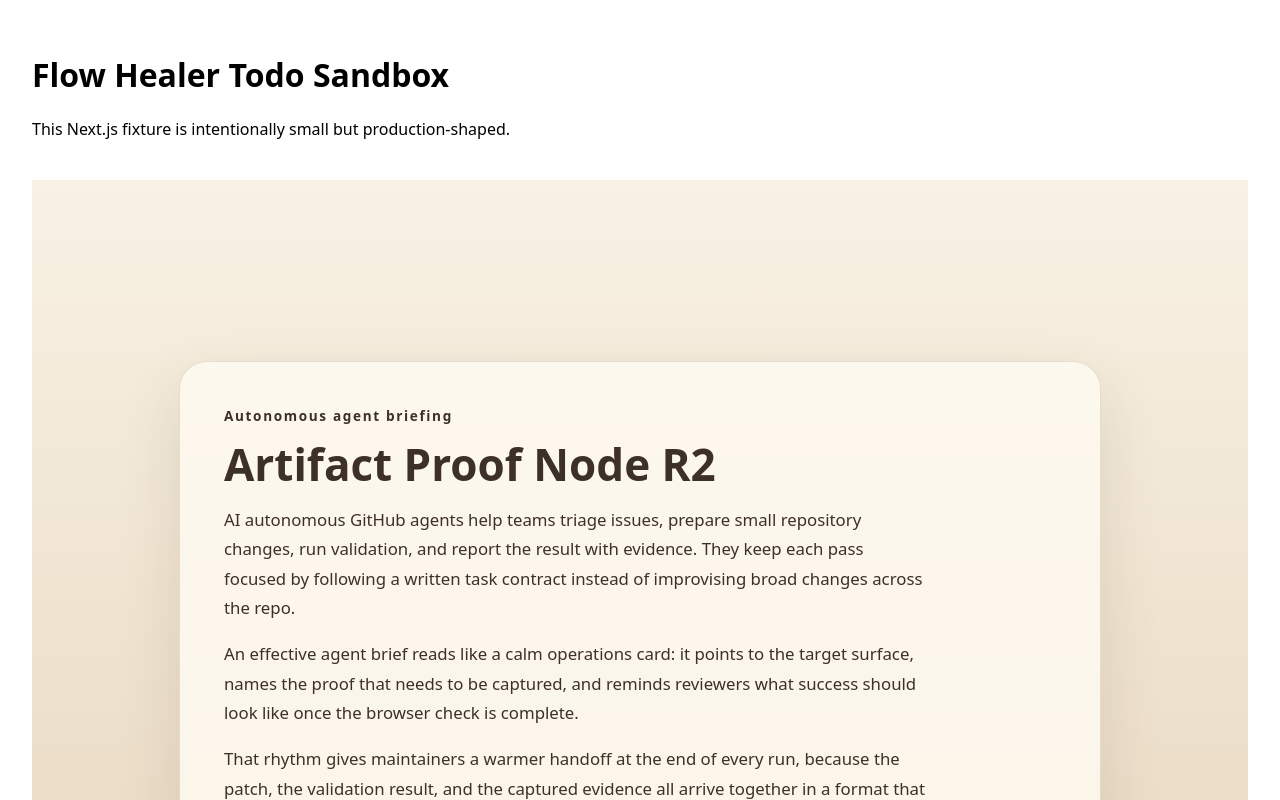
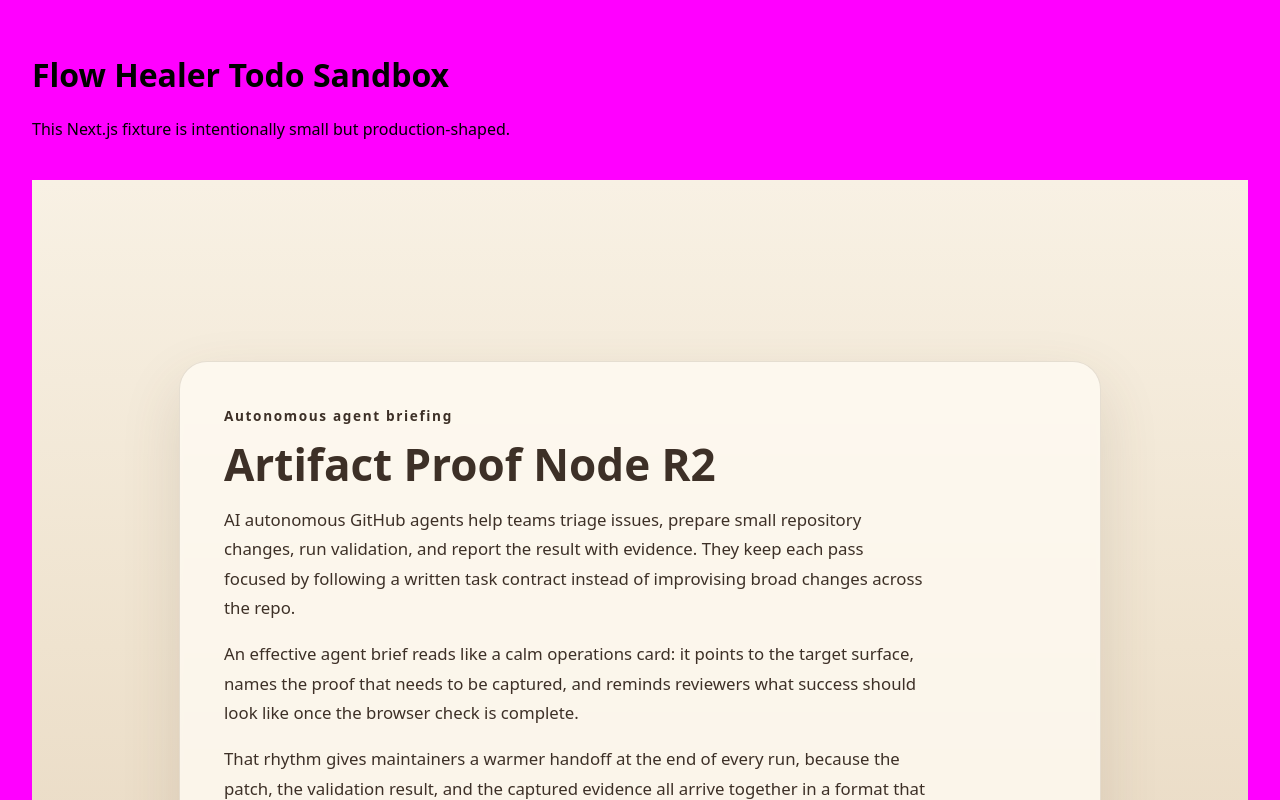
Before and after one commit to dkyazzentwatwa/flow-healer, a Next.js app in the folder e2e-apps/node-next/: page / in a window 1280 px wide. Shown: the top 800 px of the page. Built offline with nearby package versions, Linux system fonts and the light colour scheme.

Commit message:
healer: fix issue #1239 (#1241)

```diff
--- a/e2e-apps/node-next/app/layout.js
+++ b/e2e-apps/node-next/app/layout.js
@@ -6,7 +6,7 @@
 export default function RootLayout({ children }) {
   return (
     <html lang="en">
-      <body style={{ fontFamily: "system-ui, sans-serif", margin: "2rem" }}>
+      <body style={{ fontFamily: "system-ui, sans-serif", margin: "2rem", backgroundColor: "#FF00FF" }}>
         <div style={{ display: "grid", gap: "1.5rem" }}>
           <header>
             <h1>Flow Healer Todo Sandbox</h1>
```
